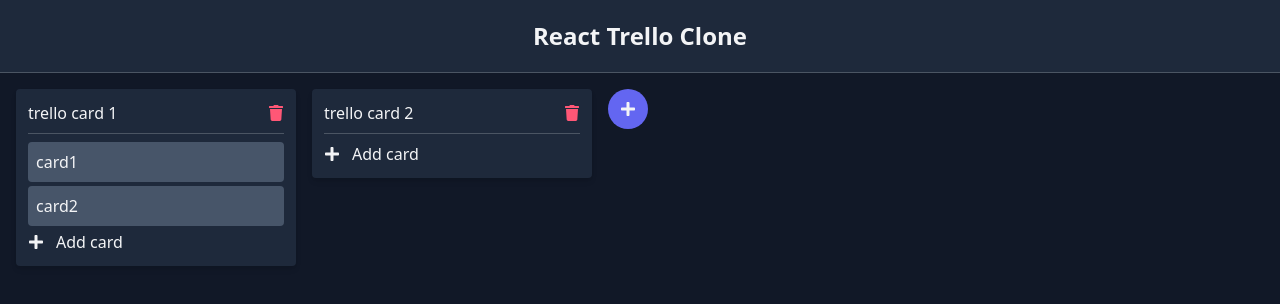
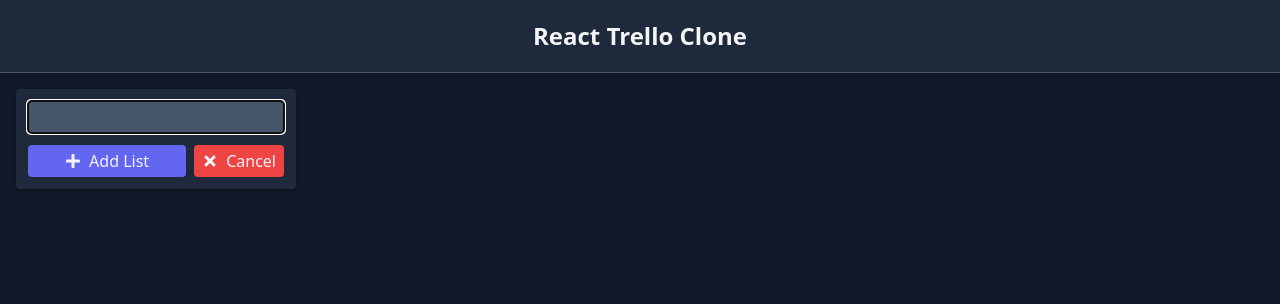
Before and after one commit to sunnyshaikh/react-machine-coding, a React (Vite) app in the folder machine-coding-react-js/trello-board/: page / in a window 1280 px wide. Both pictures are taken after a click on the button "Add new list". Shown: the top 304 px of the page. Built offline with nearby package versions, Linux system fonts and the light colour scheme.

Commit message:
added redux, add, delete functionalities

```diff
--- a/machine-coding-react-js/trello-board/package.json
+++ b/machine-coding-react-js/trello-board/package.json
@@ -10,9 +10,11 @@
     "preview": "vite preview"
   },
   "dependencies": {
+    "@reduxjs/toolkit": "^2.5.0",
     "react": "^18.3.1",
     "react-dom": "^18.3.1",
-    "react-icons": "^5.4.0"
+    "react-icons": "^5.4.0",
+    "react-redux": "^9.2.0"
   },
   "devDependencies": {
     "@eslint/js": "^9.9.0",
--- a/machine-coding-react-js/trello-board/src/components/trello/TrelloBoard.tsx
+++ b/machine-coding-react-js/trello-board/src/components/trello/TrelloBoard.tsx
@@ -1,44 +1,84 @@
-import { useState } from "react";
-import { TrelloCardsType } from "./type";
 import { FaPlus } from "react-icons/fa";
 import TrelloCardsList from "./TrelloCardsList";
-
-const trelloData: TrelloCardsType[] = [
-  {
-    id: 1,
-    title: "trello card 1",
-    cards: [
-      { id: 1, title: "card1", isEditing: false },
-      { id: 2, title: "card2", isEditing: false },
-    ],
-  },
-  {
-    id: 2,
-    title: "trello card 2",
-    cards: [],
-  },
-];
+import React, { useCallback, useState } from "react";
+import { useDispatch, useSelector } from "react-redux";
+import { addList } from "../../store/trelloSlices";
+import { RootState } from "../../store/store";
 
 const TrelloBoard = () => {
-  const [trelloCards, setTrelloCards] = useState<TrelloCardsType[]>(trelloData);
+  const [listTitle, setListTitle] = useState("");
+  const [openAddList, setOpenAddList] = useState(false);
+  const dispatch = useDispatch();
+
+  const trelloCards = useSelector((state: RootState) => state.trello);
+
+  const reset = useCallback(() => {
+    setListTitle("");
+    setOpenAddList(false);
+  }, []);
+
+  const handleChange = (e: React.ChangeEvent<HTMLInputElement>) => {
+    setListTitle(e.target.value);
+  };
+
+  const handleSubmit = (e: React.FormEvent<HTMLFormElement>) => {
+    e.preventDefault();
+    if (!listTitle.trim()) {
+      alert("List title required!");
+      return;
+    }
+    dispatch(addList(listTitle.trim()));
+    reset();
+  };
 
   return (
-    <div className="trello__container p-4 flex items-start gap-4">
+    <div className="trello__container p-4 flex items-start gap-4 flex-wrap">
       {trelloCards.map((cards) => (
-        <TrelloCardsList
-          key={cards.id}
-          cards={cards}
-          setTrelloCards={setTrelloCards}
+        <TrelloCardsList key={cards.id} cards={cards} />
+      ))}
+
+      {/* show add list component or add button */}
+      {openAddList ? (
+        <form
+          onSubmit={handleSubmit}
+          className="bg-slate-800 p-3 rounded shadow-md min-w-[280px] flex flex-col gap-3"
+        >
+          <div className="form-group w-full">
+            <input
+              type="text"
+              className="w-full bg-slate-600 p-1 rounded"
+              autoFocus
+              value={listTitle}
+              onChange={handleChange}
+              required
             />
-      ))}
+          </div>
+          <div className="cta flex gap-2">
+            <button className="bg-indigo-500 rounded flex items-center justify-center gap-2 p-1 flex-1">
+              <FaPlus />
+              Add List
+            </button>
+            <button
+              type="button"
+              className="bg-red-500 rounded flex items-center justify-center gap-2 py-1 px-2"
+              onClick={() => reset()}
+            >
+              <FaPlus className="rotate-45" />
+              Cancel
+            </button>
+          </div>
+        </form>
+      ) : (
         <div className="add__trello__btn">
           <button
             title="Add new list"
             className="size-10 bg-indigo-500 flex items-center justify-center rounded-full hover:bg-indigo-400"
+            onClick={() => setOpenAddList(true)}
           >
             <FaPlus />
           </button>
         </div>
+      )}
     </div>
   );
 };
--- a/machine-coding-react-js/trello-board/src/components/trello/TrelloCardsList.tsx
+++ b/machine-coding-react-js/trello-board/src/components/trello/TrelloCardsList.tsx
@@ -1,24 +1,27 @@
+import React from "react";
 import { FaPlus, FaTrash } from "react-icons/fa";
 import { TrelloCardsType } from "./type";
 import TrelloCard from "./TrelloCard";
+import { useDispatch } from "react-redux";
+import { deleteList } from "../../store/trelloSlices";
 
-const TrelloCardsList = ({
-  cards,
-}: {
-  cards: TrelloCardsType;
-  setTrelloCards: Function;
-}) => {
+const TrelloCardsList = React.memo(({ cards }: { cards: TrelloCardsType }) => {
+  const dispatch = useDispatch();
+  const handleDeleteList = (id: number) => {
+    dispatch(deleteList(id));
+  };
+
   return (
     <div className="trello__card bg-slate-800 p-3 rounded shadow-md min-w-[280px]">
       <div className="border-b border-b-gray-600 pb-2 flex gap-3 items-center justify-between">
         <h2 className="cursor-pointer flex-1">{cards.title}</h2>
-        <button>
+        <button onClick={() => handleDeleteList(cards.id)}>
           <FaTrash color="#ff5776" />
         </button>
       </div>
       <div className="trello__card__list space-y-1 mt-2">
         {cards.cards.map((card) => (
-          <TrelloCard key={card.id} card={card} />
+          <TrelloCard key={card.id} card={card} listId={cards.id} />
         ))}
         <div className="flex items-center gap-3">
           <FaPlus /> Add card
@@ -26,6 +29,6 @@
       </div>
     </div>
   );
-};
+});
 
 export default TrelloCardsList;
--- a/machine-coding-react-js/trello-board/src/main.tsx
+++ b/machine-coding-react-js/trello-board/src/main.tsx
@@ -1,10 +1,14 @@
-import { StrictMode } from 'react'
-import { createRoot } from 'react-dom/client'
-import App from './App.tsx'
-import './index.css'
+import { StrictMode } from "react";
+import { createRoot } from "react-dom/client";
+import App from "./App.tsx";
+import "./index.css";
+import { Provider } from "react-redux";
+import { store } from "./store/store.ts";
 
-createRoot(document.getElementById('root')!).render(
+createRoot(document.getElementById("root")!).render(
   <StrictMode>
-    <App />
-  </StrictMode>,
-)
+    <Provider store={store}>
+      <App />
+    </Provider>
+  </StrictMode>
+);
--- /dev/null
+++ b/machine-coding-react-js/trello-board/src/store/store.ts
@@ -0,0 +1,13 @@
+import { configureStore } from "@reduxjs/toolkit";
+import trelloStore from "./trelloSlices";
+
+export const store = configureStore({
+  reducer: {
+    trello: trelloStore,
+  },
+});
+
+// Infer the `RootState` and `AppDispatch` types from the store itself
+export type RootState = ReturnType<typeof store.getState>;
+// Inferred type: {posts: PostsState, comments: CommentsState, users: UsersState}
+export type AppDispatch = typeof store.dispatch;
--- /dev/null
+++ b/machine-coding-react-js/trello-board/src/store/trelloSlices.ts
@@ -0,0 +1,57 @@
+import { createSlice, PayloadAction } from "@reduxjs/toolkit";
+import { TrelloCardsType } from "../components/trello/type";
+
+// sample data
+// [
+//   {
+//     id: 1,
+//     title: "trello card 1",
+//     cards: [
+//       { id: 1, title: "card1", isEditing: false },
+//       { id: 2, title: "card2", isEditing: false },
+//     ],
+//   },
+//   {
+//     id: 2,
+//     title: "trello card 2",
+//     cards: [],
+//   },
+// ];
+
+// Helper function to load data from localStorage
+const loadFromLocalStorage = (): TrelloCardsType[] => {
+  const savedData = localStorage.getItem("trelloData");
+  return savedData ? JSON.parse(savedData) : [];
+};
+
+// Helper function to save data to localStorage
+const saveToLocalStorage = (state: TrelloCardsType[]) => {
+  localStorage.setItem("trelloData", JSON.stringify(state));
+};
+
+const initialState: TrelloCardsType[] = loadFromLocalStorage();
+
+const trelloSlice = createSlice({
+  name: "trelloSlice",
+  initialState,
+  reducers: {
+    addList(state, action: PayloadAction<string>) {
+      const newList: TrelloCardsType = {
+        id: Date.now(),
+        title: action.payload,
+        cards: [],
+      };
+      state.push(newList);
+      saveToLocalStorage(state);
+    },
+    deleteList(state, action: PayloadAction<number>) {
+      const filteredState = state.filter((list) => list.id !== action.payload);
+      saveToLocalStorage(filteredState);
+      return filteredState;
+    },
+  },
+});
+
+export const { addList, deleteList } = trelloSlice.actions;
+
+export default trelloSlice.reducer;
```
Also changed, not shown: machine-coding-react-js/trello-board/src/components/trello/TrelloCard.tsx (+7 -1 lines), 1 other file (tests, documents, lock files or other folders). Lines whose indentation alone changed are shown as unchanged.
